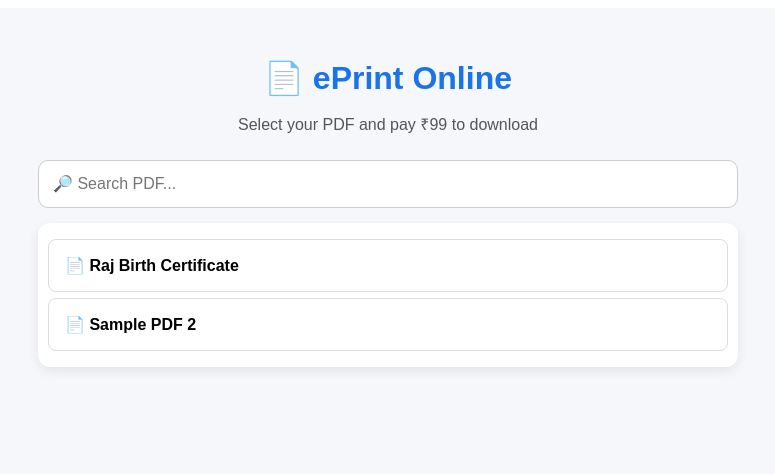
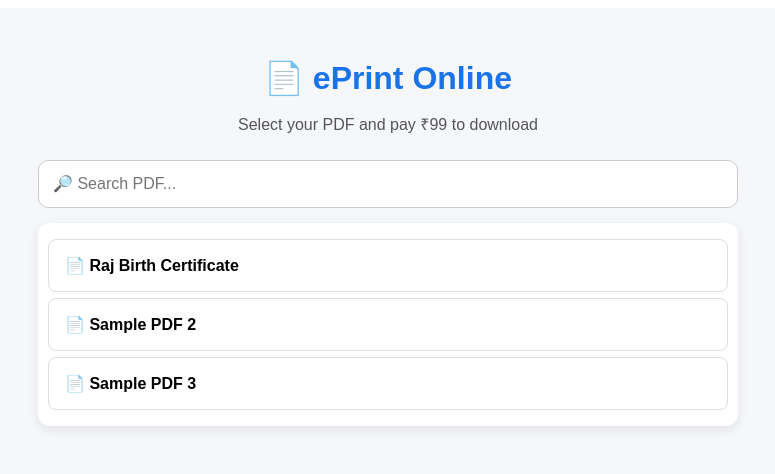
Before and after one commit to SrePrintOnlinework/Sr_ePrint-Online, a Next.js app: page / in a window 1280 px wide. Shown: the top 474 px of the page, without its empty margins (252-1027 px from the left). Built offline with nearby package versions, Linux system fonts and the light colour scheme.

Commit message:
Add new PDF entry for Sample PDF 3

```diff
--- a/app/pdfs.js
+++ b/app/pdfs.js
@@ -9,4 +9,9 @@ export const pdfs = [
     name: 'Sample PDF 2',
     file: 'sample2.pdf',
   },
+    {
+    id: 'raj-003',
+    name: 'Sample PDF 3',
+    file: 'newdoc08112026.pdf',
+  },
 ];
```
